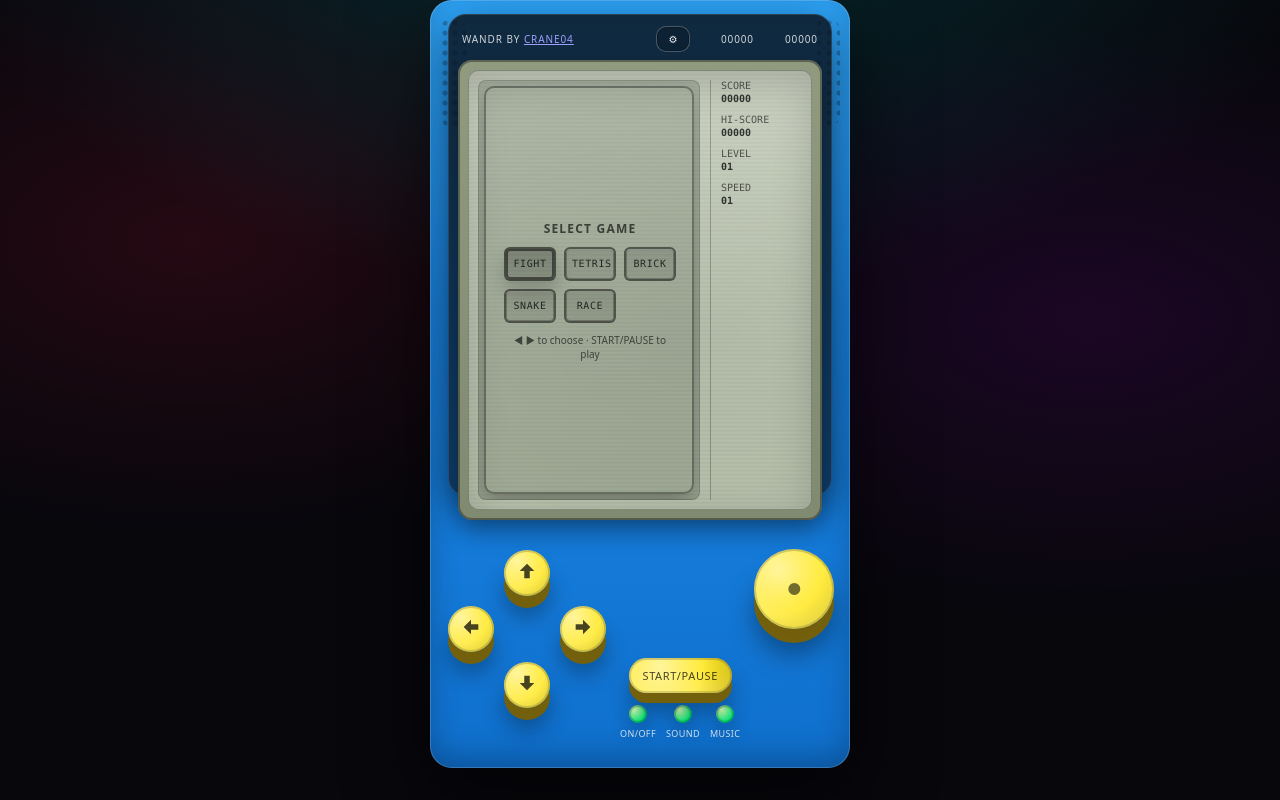
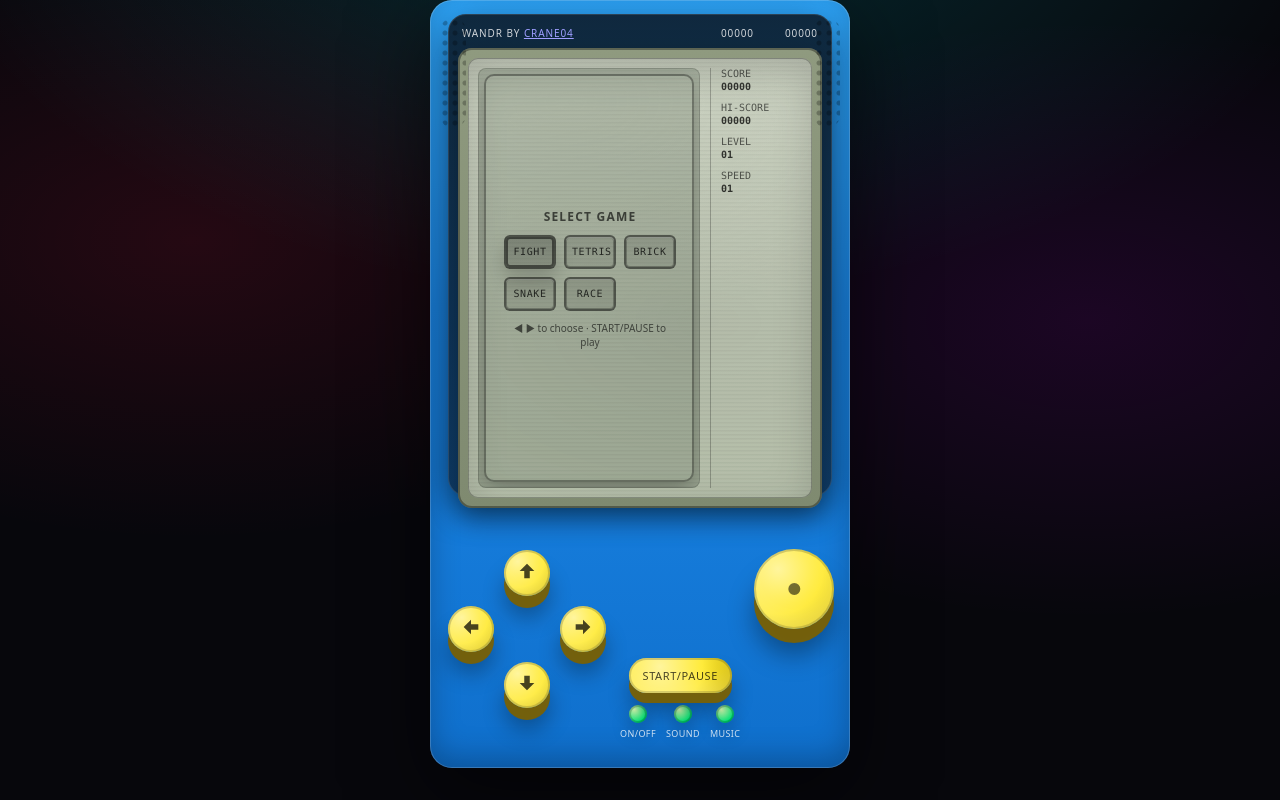
Before and after one commit to Crane04/wandr, a React (Vite) app: page / in a window 1280 px wide. Built offline with nearby package versions, Linux system fonts and the light colour scheme.

Commit message:
remove settings modal

```diff
--- a/src/App.tsx
+++ b/src/App.tsx
@@ -38,8 +38,6 @@ export const App: React.FC = () => {
     speed,
   } = useGame();
 
-  const [settingsOpen, setSettingsOpen] = useState(false);
-
   const [prevStatus, setPrevStatus] = useState<GameStatus>(status);
   useEffect(() => {
     if (status === prevStatus) return;
@@ -75,39 +73,6 @@ export const App: React.FC = () => {
       onSelectGame={(g) => {
         setCurrentGame(g);
       }}
-      topControls={
-        <button
-          type="button"
-          className="retro-top-btn"
-          onClick={() => setSettingsOpen((v) => !v)}
-          aria-pressed={settingsOpen}
-          aria-label="Toggle settings"
-        >
-          ⚙
-        </button>
-      }
-      settingsPanel={
-        settingsOpen ? (
-          <div
-            className="retro-settings-panel"
-            role="dialog"
-            aria-label="Settings"
-          >
-            <div className="retro-settings-row">
-              <div className="retro-settings-title">SETTINGS</div>
-              <div className="retro-settings-actions">
-                <button
-                  type="button"
-                  className="retro-settings-pill"
-                  onClick={() => setSettingsOpen(false)}
-                >
-                  CLOSE
-                </button>
-              </div>
-            </div>
-          </div>
-        ) : null
-      }
       controls={<OnScreenControls currentGame={currentGame} />}
     >
       <div className="retro-game-wrap" data-status={status}>
--- a/src/components/RetroShell.tsx
+++ b/src/components/RetroShell.tsx
@@ -10,8 +10,6 @@ export const RetroShell: React.FC<{
   level: number | null;
   speed: number | null;
   onSelectGame: (g: GameName) => void;
-  topControls?: React.ReactNode;
-  settingsPanel?: React.ReactNode;
   controls?: React.ReactNode;
   children: React.ReactNode;
 }> = ({
@@ -23,8 +21,6 @@ export const RetroShell: React.FC<{
   level,
   speed,
   onSelectGame,
-  topControls,
-  settingsPanel,
   controls,
   children,
 }) => {
@@ -46,9 +42,6 @@ export const RetroShell: React.FC<{
                 crane04
               </a>
             </div>
-            {topControls ? (
-              <div className="retro-screen-controls">{topControls}</div>
-            ) : null}
             <div className="retro-scoreline">
               <span className="retro-score">
                 {highScore.toString().padStart(5, "0")}
@@ -101,10 +94,6 @@ export const RetroShell: React.FC<{
               ) : null}
             </div>
           </div>
-
-          {settingsPanel ? (
-            <div className="retro-settings-host">{settingsPanel}</div>
-          ) : null}
         </div>
 
         <div className="retro-bottom">{controls}</div>
--- a/src/styles.css
+++ b/src/styles.css
@@ -787,104 +787,7 @@ button {
   border-radius: 0;
 }
 
-/* --- Settings --- */
-
-.retro-screen-top {
-  grid-template-columns: 1fr auto auto;
-}
-
-.retro-screen-controls {
-  display: flex;
-  align-items: center;
-  gap: 8px;
-}
-
-.retro-top-btn {
-  border: 1px solid rgba(255, 255, 255, 0.25);
-  background: rgba(0, 0, 0, 0.18);
-  border-radius: 10px;
-  height: 26px;
-  min-width: 34px;
-  padding: 0 10px;
-  cursor: pointer;
-  color: rgba(255, 255, 255, 0.92);
-  box-shadow: 0 0 0 1px rgba(0, 0, 0, 0.25) inset;
-}
-
-.retro-top-btn[aria-pressed="true"] {
-  border-color: rgba(0, 245, 255, 0.35);
-}
-
-.retro-screen-frame {
-  position: relative;
-}
-
-.retro-settings-host {
-  position: absolute;
-  left: 10px;
-  right: 10px;
-  top: 38px;
-  z-index: 5;
-  pointer-events: none;
-}
-
-.retro-settings-panel {
-  pointer-events: auto;
-  border-radius: 12px;
-  background: rgba(10, 14, 18, 0.78);
-  border: 1px solid rgba(255, 255, 255, 0.16);
-  box-shadow:
-    0 16px 40px rgba(0, 0, 0, 0.38),
-    0 0 0 1px rgba(0, 0, 0, 0.25) inset;
-  padding: 10px;
-  backdrop-filter: blur(8px);
-}
-
-.retro-settings-row {
-  display: grid;
-  gap: 8px;
-  padding: 8px;
-}
-
-.retro-settings-row + .retro-settings-row {
-  border-top: 1px solid rgba(255, 255, 255, 0.12);
-}
-
-.retro-settings-title {
-  font-size: 10px;
-  letter-spacing: 0.8px;
-  text-transform: uppercase;
-  color: rgba(255, 255, 255, 0.75);
-}
-
-.retro-settings-seg {
-  display: flex;
-  gap: 8px;
-  flex-wrap: wrap;
-}
-
-.retro-settings-pill {
-  border: 1px solid rgba(255, 255, 255, 0.18);
-  background: rgba(255, 255, 255, 0.08);
-  color: rgba(255, 255, 255, 0.92);
-  border-radius: 999px;
-  padding: 8px 12px;
-  cursor: pointer;
-  font-size: 10px;
-  letter-spacing: 0.7px;
-  text-transform: uppercase;
-}
-
-.retro-settings-pill-active {
-  border-color: rgba(0, 245, 255, 0.35);
-  background: rgba(0, 245, 255, 0.14);
-}
-
-.retro-settings-actions {
-  display: flex;
-  gap: 8px;
-  flex-wrap: wrap;
-}
+/* (settings modal removed) */
 
 .retro-game-wrap {
   width: 100%;
```
